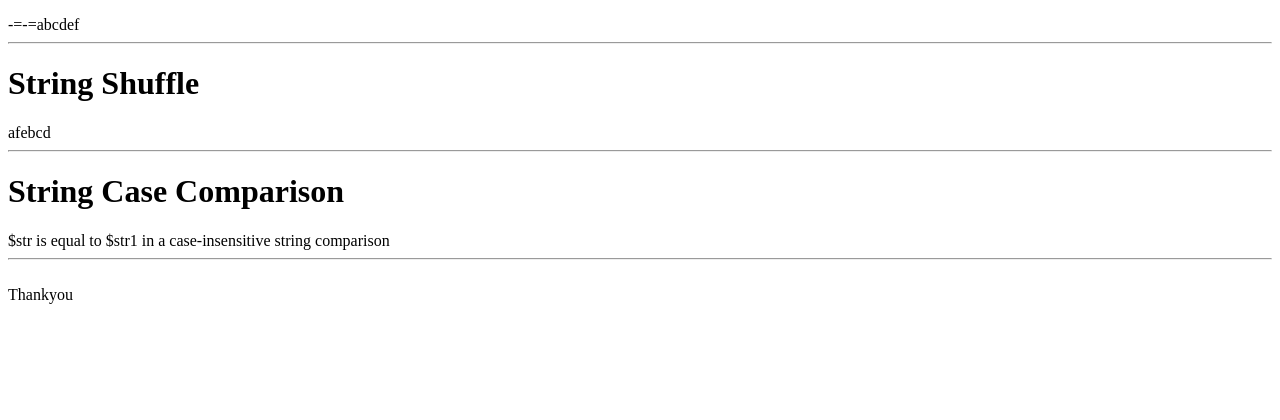
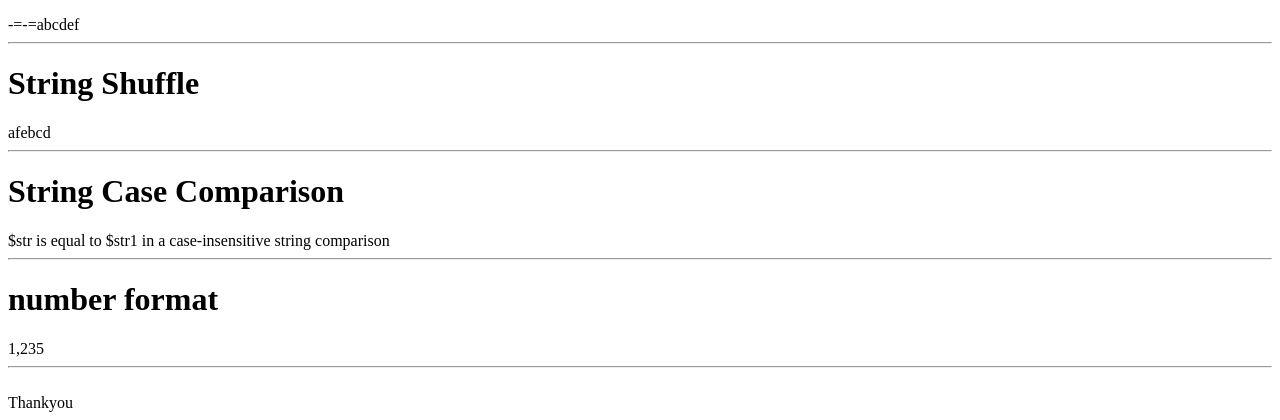
Before and after one commit to shriyasam10/StringArray-PHP-Assignment, a PHP site: page / in a window 1280 px wide. Shown: the part 2187-2607 px from the top of the page. Before the commit the page ends 2491 px from the top, so only its background shows below. Run offline with PHP 8.4, Linux system fonts and the light colour scheme; data that the repository does not hold is empty.

Commit message:
Number format

```diff
--- a/index.php
+++ b/index.php
@@ -39,6 +39,7 @@
   $str= 'abcdef';
   $str1='ABCDEF';
   $str2='hello friend how are you';
+  $number = 1234.56;
 
   $obj->stringLength($str);
   $obj->stringReverse($str);
@@ -47,6 +48,7 @@
   $obj->stringPadding($str);
   $obj->stringShuffle($str);
   $obj->stringCasecmp($str,$str1);
+  $obj->numberformat($number);
 
  	class main {
 
@@ -207,6 +209,13 @@
 		echo '<hr>';
 	}
 
+	public function numberformat($number) {
+		echo '<h1>number format</h1>';
+		$english_format_number = number_format($number);
+		print_r($english_format_number);
+		echo '<hr>';
+	}
+
 
 	public function __destruct() 	{
 		echo '</br> Thankyou';
```
